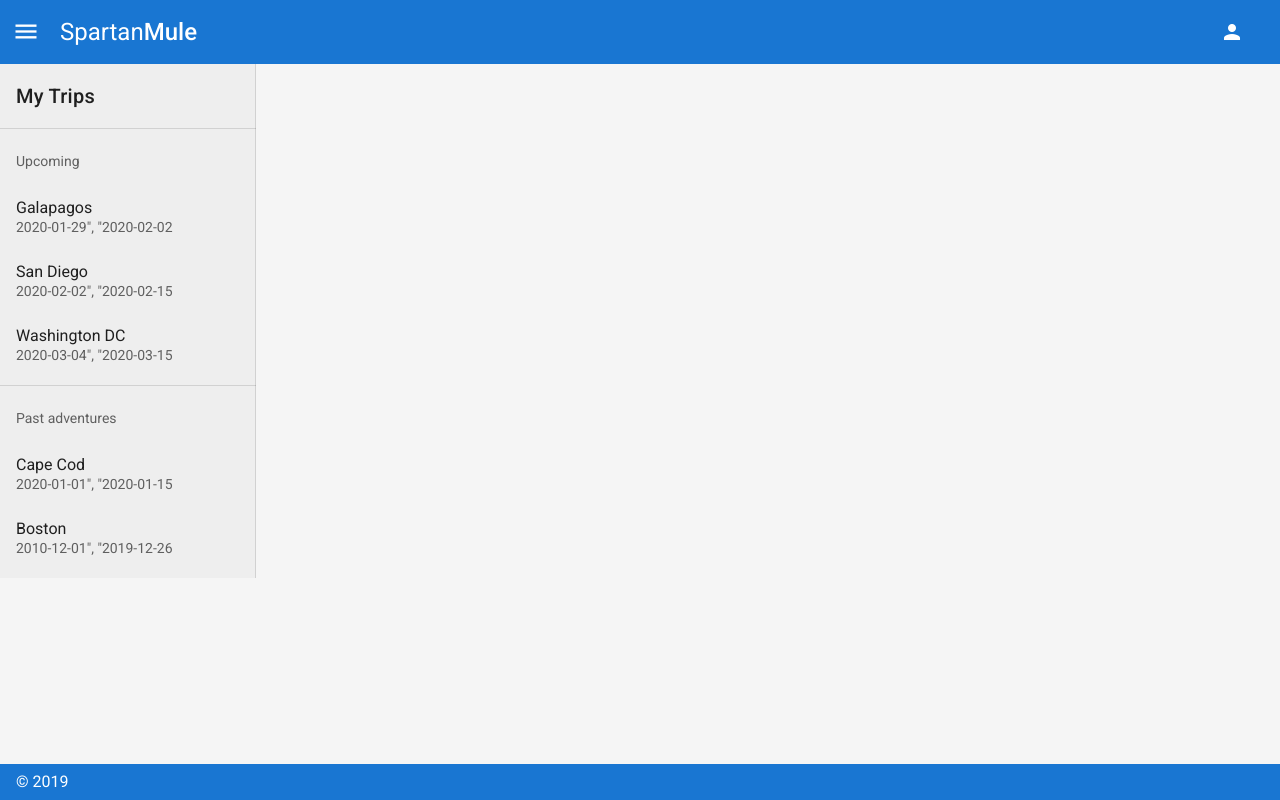
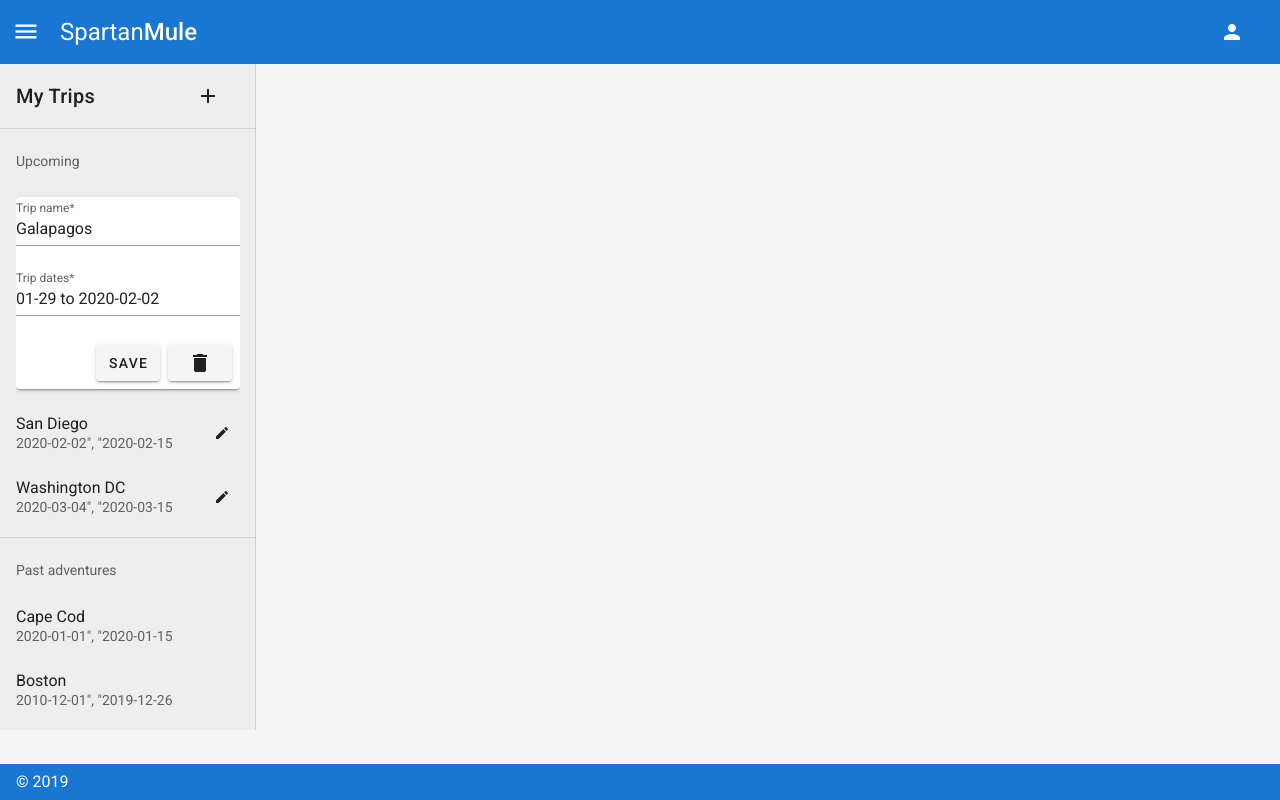
Before and after one commit to jjvaz25/spartan-mule-v1.2, a Vue app in the folder sm-v1.2/: page / in a window 1280 px wide. Built offline with nearby package versions, Linux system fonts and the light colour scheme.

Commit message:
add layout for trip edit form

```diff
--- a/sm-v1.2/src/components/TripsDrawer.vue
+++ b/sm-v1.2/src/components/TripsDrawer.vue
@@ -1,5 +1,7 @@
 <template>
-  <v-navigation-drawer
+<div>
+
+  <!-- <v-navigation-drawer
     permanent
     class="grey lighten-3"
   >
@@ -8,6 +10,7 @@
         <v-list-item-content>
           <v-list-item-title class="title">My Trips</v-list-item-title>
         </v-list-item-content>
+        <v-btn text><v-icon>add</v-icon></v-btn>
       </v-list-item>
     </v-list>
 
@@ -39,7 +42,93 @@
         </v-list-item-content>
       </v-list-item>
     </v-list>
+  </v-navigation-drawer> -->
+
+  <v-navigation-drawer
+    permanent
+    class="grey lighten-3"
+
+  >
+    <v-list>
+      <v-list-item>
+        <v-list-item-content>
+          <v-list-item-title class="title">My Trips</v-list-item-title>
+        </v-list-item-content>
+        <v-btn text><v-icon>add</v-icon></v-btn>
+      </v-list-item>
+    </v-list>
+
+    <v-divider></v-divider>
+
+    <v-list two-line>
+      <v-subheader>Upcoming</v-subheader>
+      <v-list-item
+        v-for="(trip, index) in upcomingTrips" :key="index"
+      >
+
+        <v-list-item-content v-if="!trip.isEditing">
+          <v-list-item-title>{{ trip.title }}</v-list-item-title>
+          <v-list-item-subtitle>{{ trip.dates }}</v-list-item-subtitle>
+        </v-list-item-content>
+
+        <v-list-item-content v-else>
+          <v-card>
+            <v-form ref="form">
+            <v-text-field label="Trip name*" :value="trip.title"></v-text-field>
+            <v-menu
+              v-model="menu"
+              :close-on-content-click="false"
+            >
+              <template v-slot:activator="{ on }">
+                <v-text-field
+                  v-on="on"
+                  v-model="dateRangeText"
+                  label="Trip dates*"
+                >
+                </v-text-field>
+              </template>
+              <v-date-picker
+                v-model="dateRange"
+                range
+                no-title
+              >
+                <v-spacer></v-spacer>
+                <v-btn @click="menu = false">Cancel</v-btn>
+                <v-btn>OK</v-btn>
+              </v-date-picker>
+            </v-menu>
+          </v-form>
+          <v-card-actions>
+              <v-spacer></v-spacer>
+              <v-btn>Save</v-btn>
+              <v-btn><v-icon>delete</v-icon></v-btn>
+          </v-card-actions>
+        </v-card>
+        </v-list-item-content>
+
+
+        <v-btn v-if="!trip.isEditing" x-small text><v-icon small>edit</v-icon></v-btn>
+      </v-list-item>
+    </v-list>
+
+    <v-divider></v-divider>
+
+    <v-list two-line>
+      <v-subheader>Past adventures</v-subheader>
+
+      <v-list-item
+        v-for="(trip, index) in pastAdventures" :key="index"
+      >
+        <v-list-item-content>
+          <v-list-item-title>{{ trip.title }}</v-list-item-title>
+          <v-list-item-subtitle>{{ trip.dates }}</v-list-item-subtitle>
+        </v-list-item-content>
+      </v-list-item>
+    </v-list>
   </v-navigation-drawer>
+</div>
+
+
 </template>
 
 <script>
@@ -49,12 +138,14 @@ export default {
   data() {
     return {
       trips: [
-        { title: 'Galapagos', dates: '2020-01-29", "2020-02-02', description: 'Insert description', completed: false },
+        { title: 'Galapagos', dates: ['2020-01-29", "2020-02-02'], description: 'Insert description', completed: false, isEditing: true },
         { title: 'San Diego', dates: '2020-02-02", "2020-02-15', description: 'Insert description', completed: false },
         { title: 'Washington DC', dates: '2020-03-04", "2020-03-15', description: 'Insert description', completed: false },
         { title: 'Cape Cod', dates: '2020-01-01", "2020-01-15', description: 'Insert description', completed: true },
         { title: 'Boston', dates: '2010-12-01", "2019-12-26', description: 'Insert description', completed: true },
       ],
+      menu: false,
+      dateRange: ['2020-01-29', '2020-02-02'],
     }
   },
   computed: {
@@ -63,6 +154,9 @@ export default {
     },
     pastAdventures() {
       return this.trips.filter(trip => trip.completed);
+    },
+    dateRangeText () {
+      return [this.dateRange[0].substr(5,5), this.dateRange[1]].join(' to ')
     }
   }
 }
```
